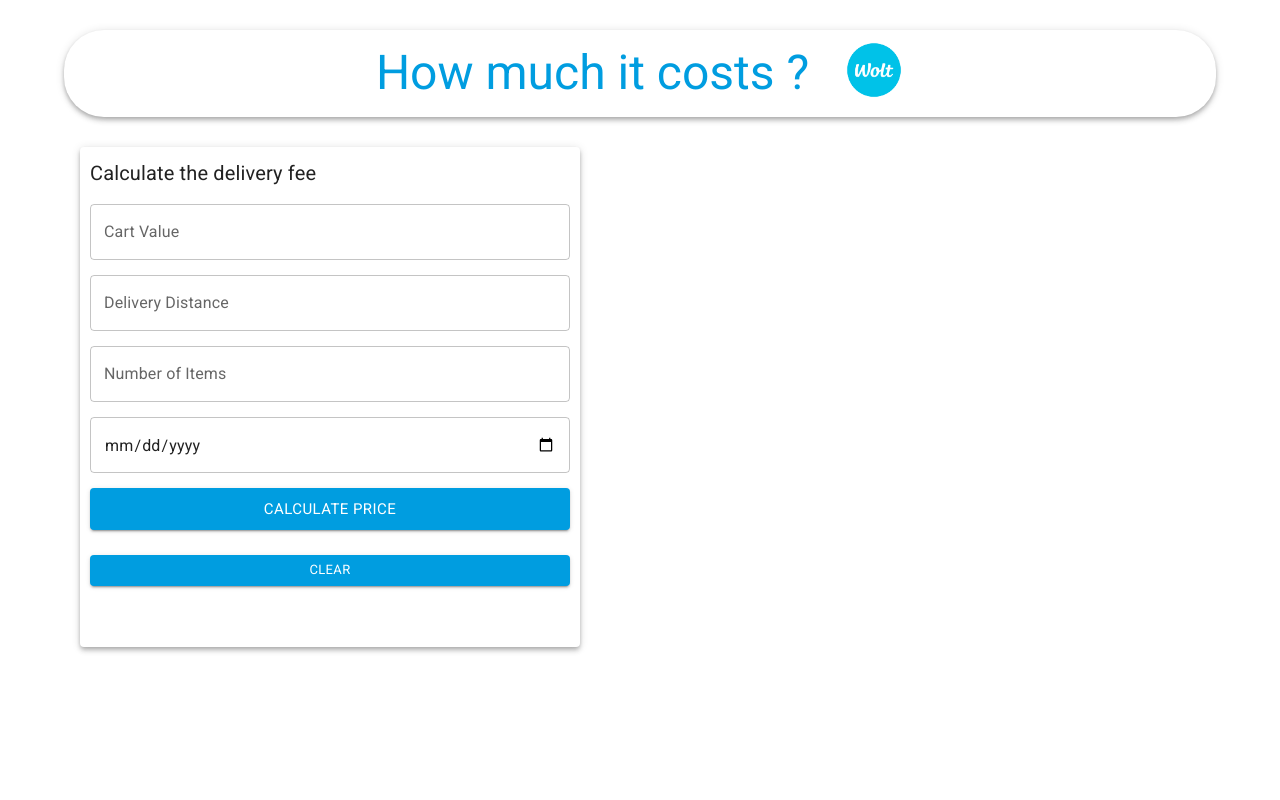
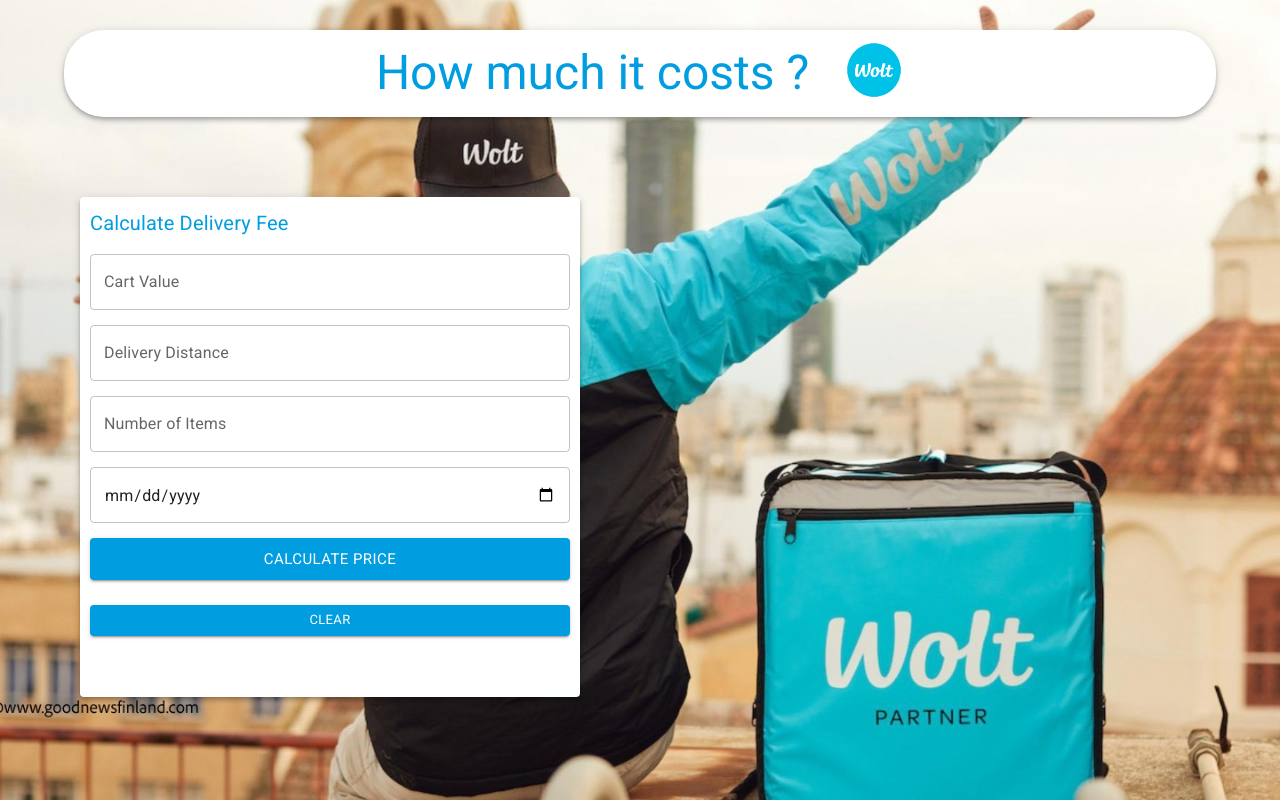
Before and after one commit to hasanmd91/wolt_-assignment-, a React (Create React App) app: page / in a window 1280 px wide. Built offline with nearby package versions, Linux system fonts and the light colour scheme.

Commit message:
complete style

```diff
--- a/src/components/Appbar.tsx
+++ b/src/components/Appbar.tsx
@@ -15,6 +15,7 @@ const Appbar: React.FC = () => {
         flexDirection: "row",
         justifyContent: "center",
         alignItems: "center",
+        marginBottom: 10,
       }}
     >
       <Typography
--- a/src/components/Calculator.tsx
+++ b/src/components/Calculator.tsx
@@ -21,7 +21,9 @@ const Calculator: React.FC<CalculatorProps> = ({
   return (
     <Paper elevation={4} sx={{ maxWidth: "500px", minHeight: "500px", m: 2 }}>
       <form autoComplete="off" onSubmit={(e) => handleCalculateClick(e)}>
-        <Typography variant="h6">Calculate the delivery fee </Typography>
+        <Typography variant="h6" sx={{ color: "rgb(0, 157, 224, 1)" }}>
+          Calculate Delivery Fee{" "}
+        </Typography>
 
         <TextField
           placeholder=" € "
--- a/src/components/Modal.tsx
+++ b/src/components/Modal.tsx
@@ -1,4 +1,4 @@
-import { Paper, Typography, Grow, Button } from "@mui/material";
+import { Paper, Typography, Grow } from "@mui/material";
 import React from "react";
 
 interface PropsdeliveryCost {
@@ -6,7 +6,6 @@ interface PropsdeliveryCost {
 }
 
 const Modal: React.FC<PropsdeliveryCost> = ({ deliveryCost }) => {
-  console.log(deliveryCost);
   return (
     <Grow in>
       <Paper
--- a/src/index.css
+++ b/src/index.css
@@ -4,11 +4,11 @@ body {
   font-family: "Poppins", sans-serif;
   -webkit-font-smoothing: antialiased;
   -moz-osx-font-smoothing: grayscale;
-}
-
-code {
-  font-family: source-code-pro, Menlo, Monaco, Consolas, "Courier New",
-    monospace;
+  background-image: url("/src/assets/wolt.jpeg");
+  background-position: center;
+  background-repeat: no-repeat;
+  background-attachment: fixed;
+  background-size: cover;
 }
 
 form {
```
Also changed, not shown: src/index.tsx (+5 -6 lines), src/App.css (added), src/assets/wolt.jpeg (added), 1 other file (tests, documents, lock files or other folders).
